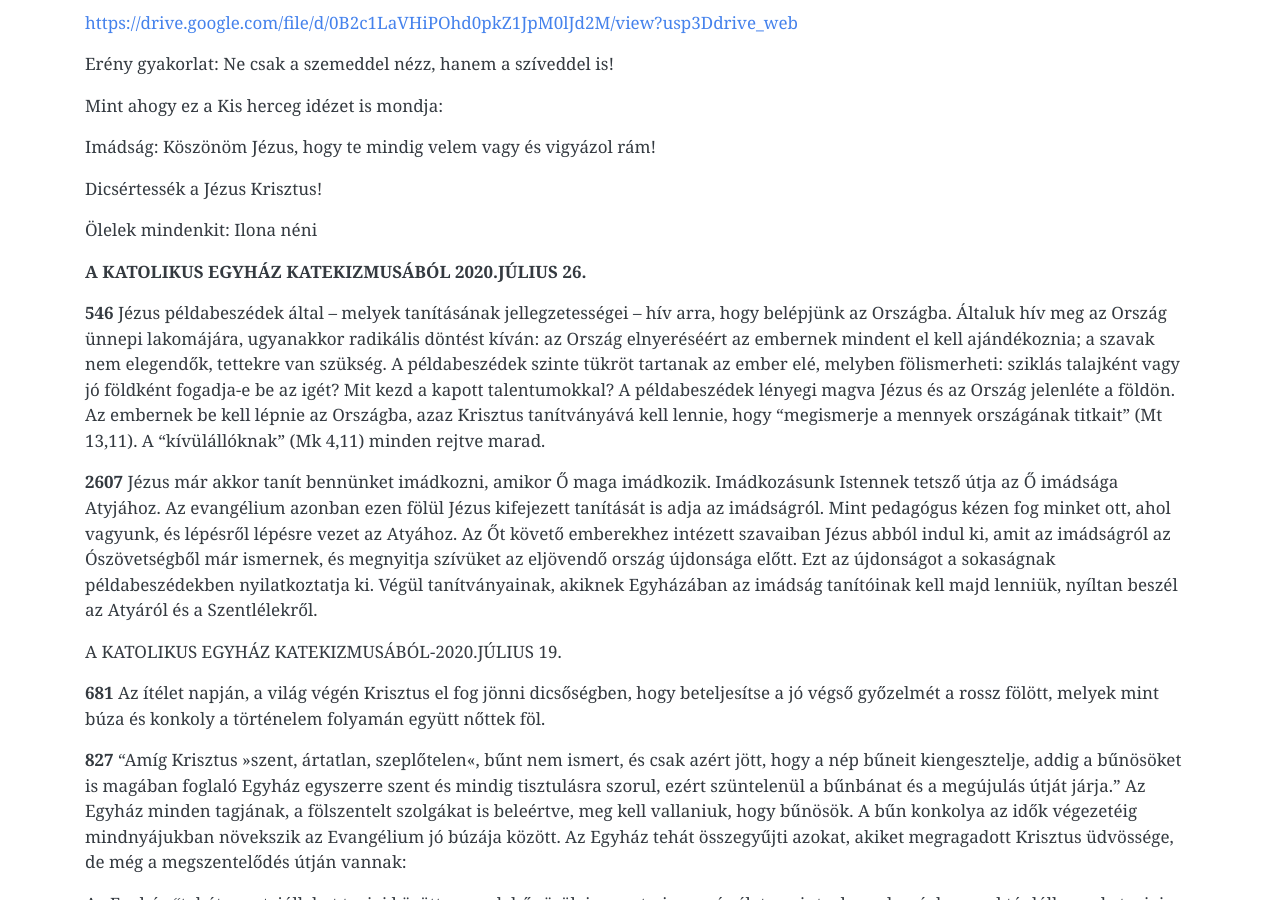
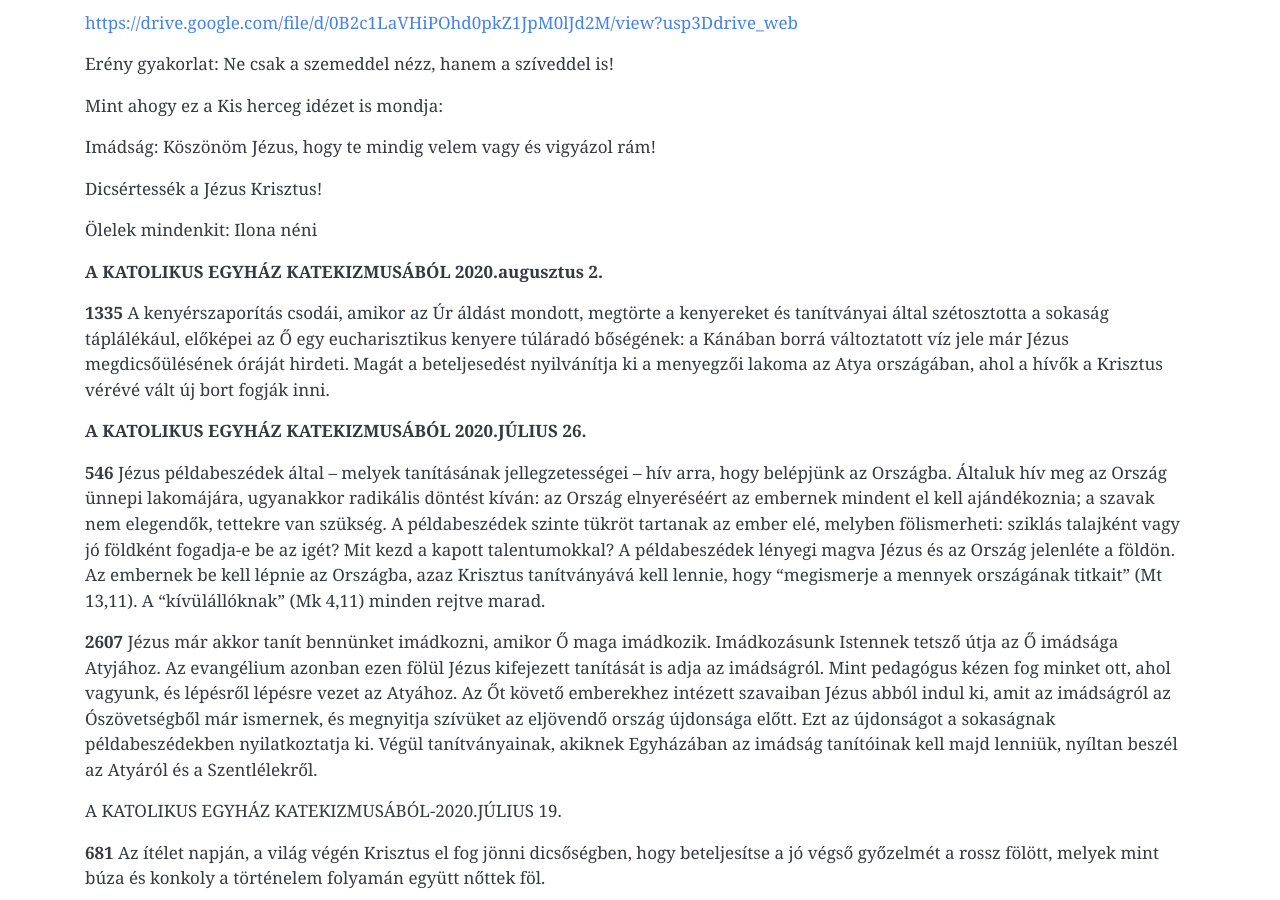
Before and after one commit to pecsi-ferences/pecsi-ferences.github.io, a Jekyll site: the page built from hittan.md, in a window 1280 px wide and 900 px high, scrolled down 3748 px. Built offline with Jekyll 4.4.1, drawn with Linux system fonts in a browser that asks for light colours; nearby versions of some CDN libraries.

Commit message:
Update from Forestry.io Zoltán Dohány updated hittan.md

```diff
--- a/hittan.md
+++ b/hittan.md
@@ -136,6 +136,10 @@ Imádság: Köszönöm Jézus, hogy te mindig velem vagy és vigyázol rám!
 Dicsértessék a Jézus Krisztus!
 
 Ölelek mindenkit: Ilona néni
+
+**A KATOLIKUS EGYHÁZ KATEKIZMUSÁBÓL 2020.augusztus 2.**
+
+**1335** A kenyérszaporítás csodái, amikor az Úr áldást mondott, megtörte a kenyereket és tanítványai által szétosztotta a sokaság táplálékául, előképei az Ő egy eucharisztikus kenyere túláradó bőségének: a Kánában borrá változtatott víz jele már Jézus megdicsőülésének óráját hirdeti. Magát a beteljesedést nyilvánítja ki a menyegzői lakoma az Atya országában, ahol a hívők a Krisztus vérévé vált új bort fogják inni.
 
 **A KATOLIKUS EGYHÁZ KATEKIZMUSÁBÓL 2020.JÚLIUS 26.**
 
```
